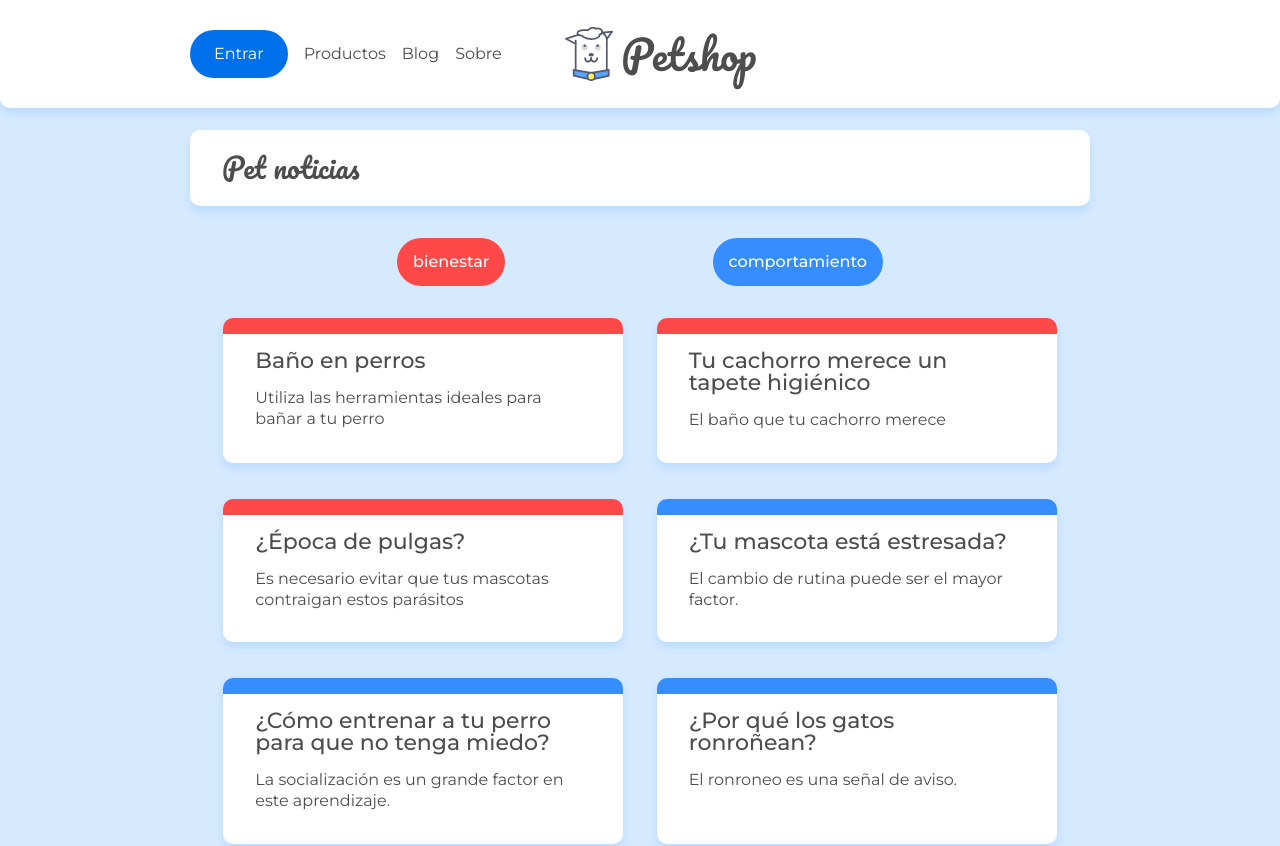
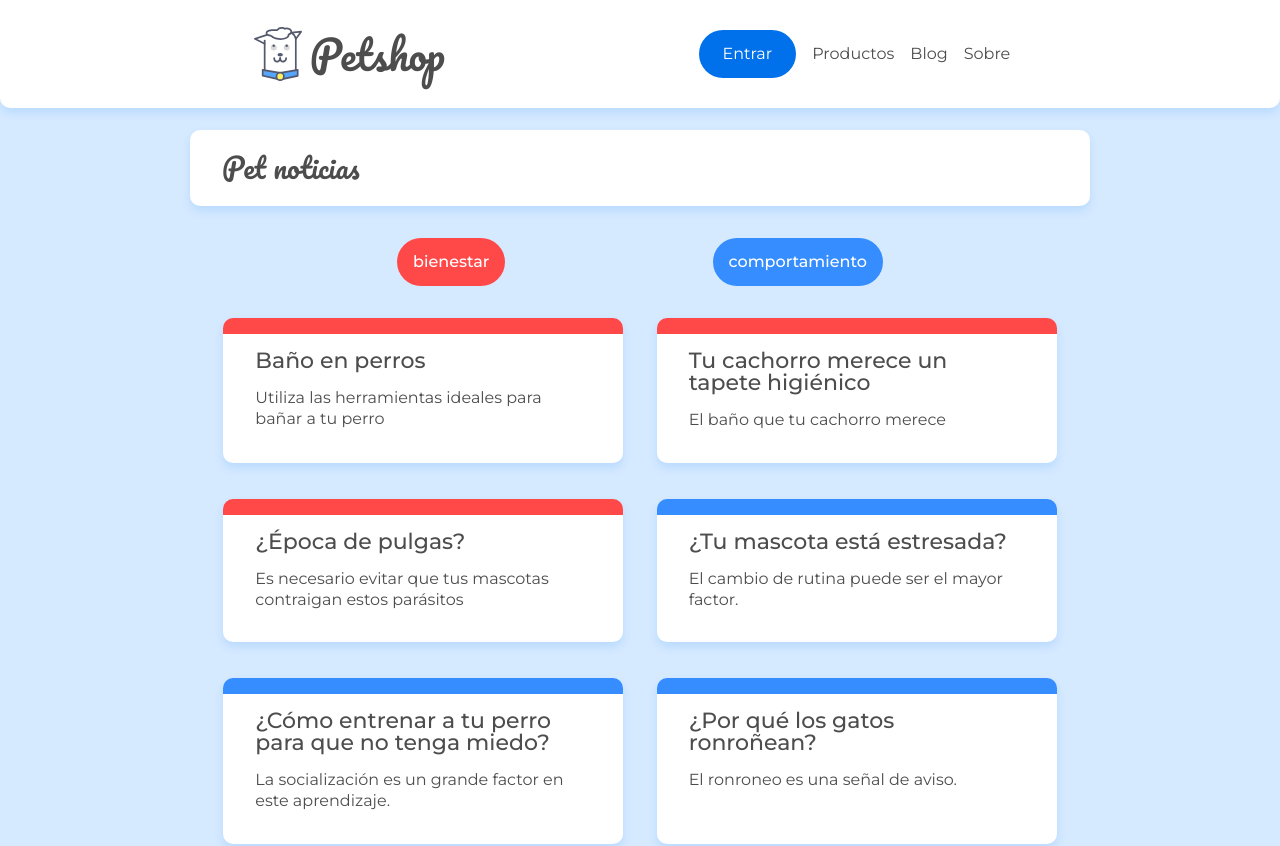
Before and after one commit to Ivandv19/petshop, a React (Create React App) app: page / in a window 1280 px wide. Shown: the top 846 px of the page. Built offline with nearby package versions, Linux system fonts and the light colour scheme; data requests are answered from the project's data file.

Commit message:
refactor(header): elimina implementación de grid por flex

```diff
--- a/src/assets/css/componentes/header.css
+++ b/src/assets/css/componentes/header.css
@@ -1,13 +1,16 @@
-.header {
+.header_container {
   background-color: var(--contrast-light-color);
   border-radius: 0 0 10px 10px;
   box-shadow: var(--shadow);
-  display: grid;
-  grid-template-columns: 1fr 1fr 1fr;
+  display: flex;
   align-items: center;
+  justify-content: space-around;
+  gap: 0;
+  width: 100%;
   height: 4.75rem;
   position: fixed;
   top: 0;
+  box-sizing: border-box;
 }
 
 .menu-hamburguer {
@@ -106,14 +109,15 @@
 }
 
 @media (min-width: 900px) {
-  .header {
-    grid-template-areas: "menu logo .";
+  .header_container {
     height: 6.75rem;
+    justify-content: space-evenly;
+    gap: 0;
+
+
   }
 
-  .header-container {
-    grid-area: logo;
-  }
+
 
   .menu-hamburguer {
     display: none;
--- a/src/components/Header.jsx
+++ b/src/components/Header.jsx
@@ -11,7 +11,7 @@ import { Link } from "react-router-dom"
 const Header = () => {
     return (
         // Define la etiqueta header con clases para aplicar estilos específicos
-        <header className="header container">
+        <header className="header_container">
             {/* Contenedor para el ícono de menú hamburguesa */}
             <div className="menu-hamburguer">
                 <span className="menu-hamburguer__icon"></span>
```
